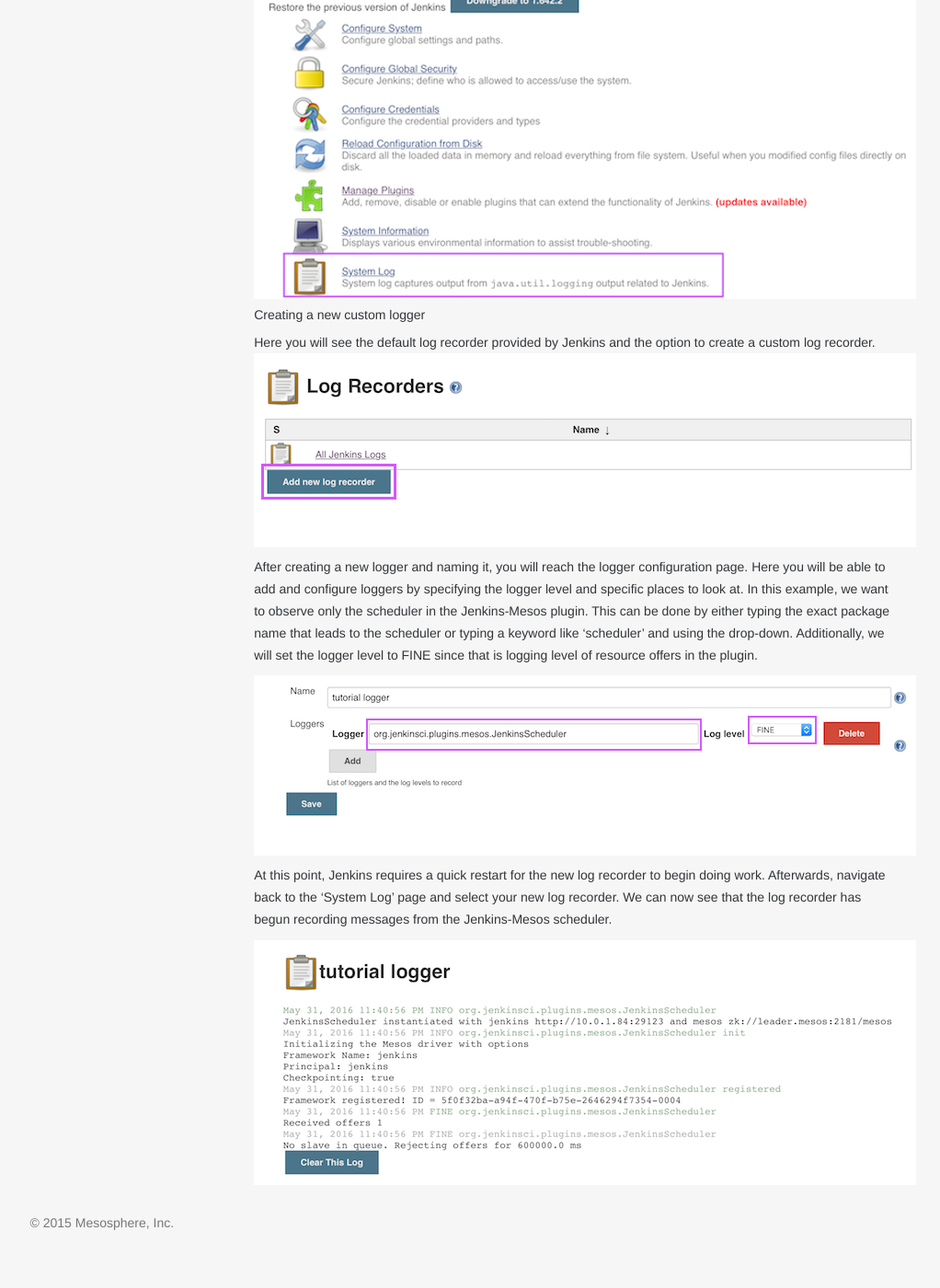
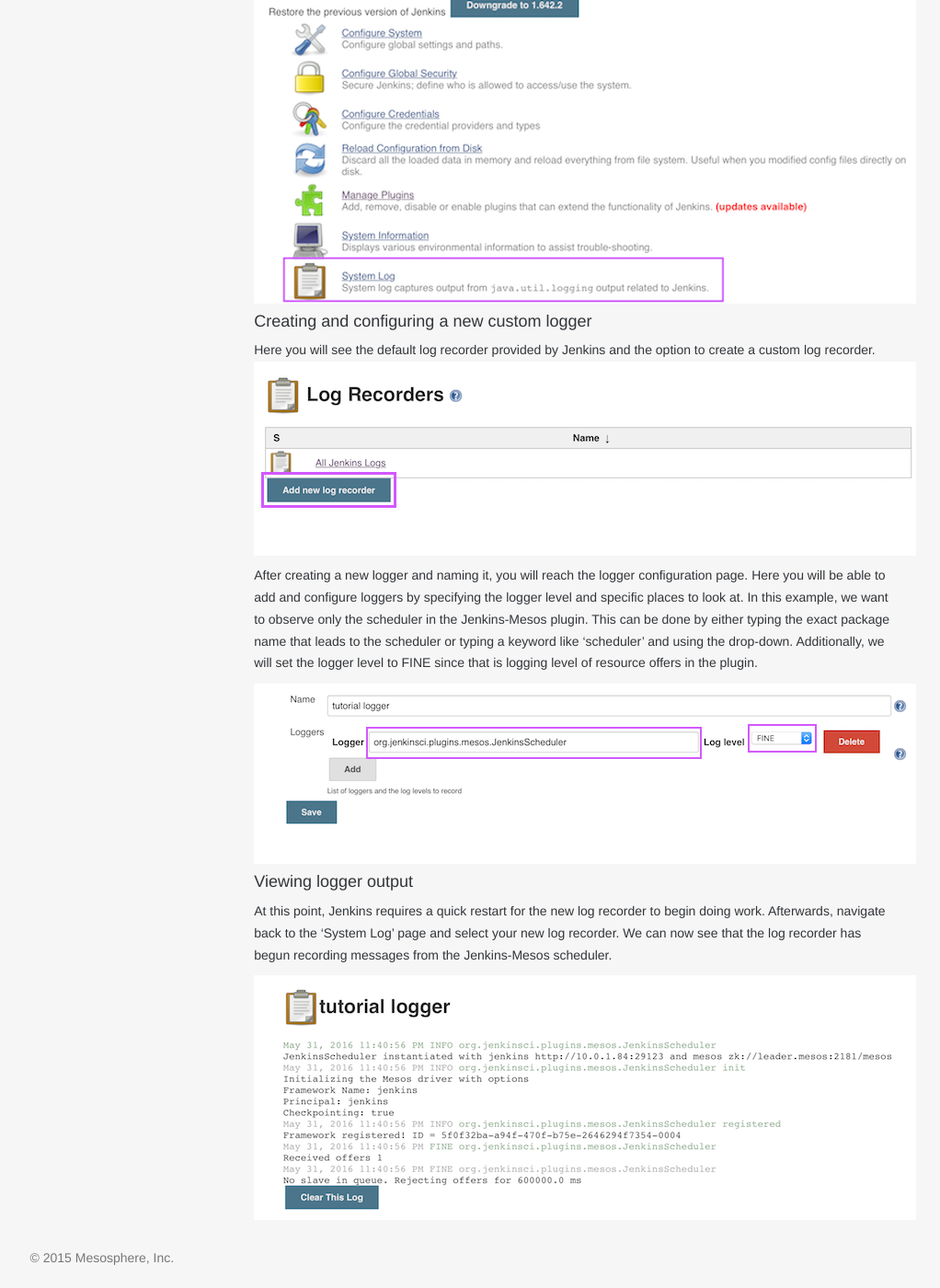
Before and after one commit to mesosphere/dcos-jenkins-service, a Jekyll site: the page built from docs/docs/logging.md, in a window 1280 px wide and 1400 px high, scrolled down 497 px. Shown: the whole window at 92% size, without its empty margins (135-1157 px from the left). Built offline with Jekyll 4.4.1, drawn with Linux system fonts in a browser that asks for light colours; nearby versions of some CDN libraries; some web fonts are replaced; before the commit the page ends 1859 px from its top, so only the background shows below that.

Commit message:
Changed titles on logging docs

```diff
--- a/docs/docs/logging.md
+++ b/docs/docs/logging.md
@@ -11,14 +11,14 @@
 The following example details how to access the system log in the Jenkins web GUI and set up a custom logger that looks at the logs for just the Jenkins-Mesos scheduler.
 
 
-##### Accessing the system log in the Jenkins UI
+#### Accessing the system log in the Jenkins UI
 
 
 From the 'Manage Jenkins' page of the web UI, select 'System Log'
 ![Accessing the system log in the Jenkins UI]({{site.baseurl}}/img/access-system-log.png)
 
 
-##### Creating a new custom logger
+#### Creating and configuring a new custom logger
 
 
 Here you will see the default log recorder provided by Jenkins and the option to create a custom log recorder.
@@ -29,6 +29,7 @@
 
 ![Configure a logger]({{site.baseurl}}/img/logger-configuration.png)
 
+#### Viewing logger output
 At this point, Jenkins requires a quick restart for the new log recorder to begin doing work. Afterwards, navigate back to the 'System Log' page and select your new log recorder. We can now see that the log recorder has begun recording messages from the Jenkins-Mesos scheduler.
 
-![Configure a logger]({{site.baseurl}}/img/log.png)
+![Viewing Logger Output]({{site.baseurl}}/img/log.png)
```
